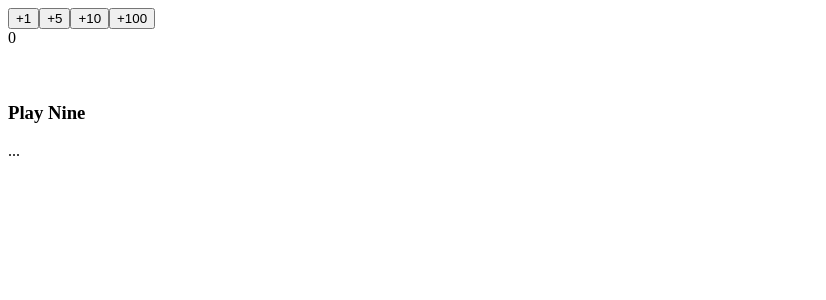
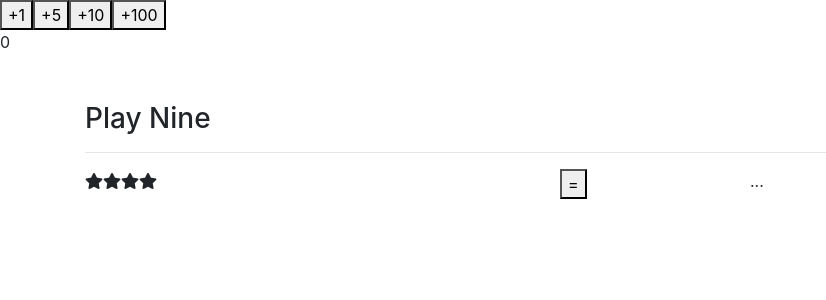
Before and after one commit to bhavik4748/react-webpack-starter, a React app: page / in a window 1280 px wide. Shown: the top 300 px of the page, without its empty margins (0-826 px from the left). Built offline with nearby package versions, Linux system fonts and the light colour scheme.

Commit message:
added boostrap and font-awesome cdn path

```diff
--- a/src/components/App2.js
+++ b/src/components/App2.js
@@ -3,23 +3,26 @@
 
 const Stars = function (props) {
     return (
-        <div>
-            ...
+        <div className="col-5">
+            <i className="fa fa-star"></i>
+            <i className="fa fa-star"></i>
+            <i className="fa fa-star"></i>
+            <i className="fa fa-star"></i>
         </div>
     );
 }
 
 const Button = function (props) {
     return (
-        <div>
-            ...
+        <div className="col-2">
+            <button>=</button>
         </div>
     );
 }
 
 const Answer = function (props) {
     return (
-        <div>
+        <div className="col-5">
             ...
         </div>
     );
@@ -28,8 +31,14 @@
 class Game extends Component {
     render() {
         return (
-            <div>
+            <div className="container">
                 <h3>Play Nine</h3>
+                <hr />
+                <div className="row">
+                    <Stars />
+                    <Button />
+                    <Answer />
+                </div>
             </div>
         )
     }
@@ -40,7 +49,7 @@
         return (
             <div>
                 <Game />
-                <Stars />
+
             </div>
         );
     }
--- a/src/index.html
+++ b/src/index.html
@@ -5,6 +5,12 @@
   <meta charset="UTF-8">
   <meta name="viewport" content="width=device-width, initial-scale=1.0">
   <meta http-equiv="X-UA-Compatible" content="ie=edge">
+
+  <link rel="stylesheet" href="https://maxcdn.bootstrapcdn.com/bootstrap/4.0.0/css/bootstrap.min.css" integrity="sha384-Gn5384xqQ1aoWXA+058RXPxPg6fy4IWvTNh0E263XmFcJlSAwiGgFAW/dAiS6JXm"
+    crossorigin="anonymous">
+
+  <link rel="stylesheet" href="https://use.fontawesome.com/releases/v5.0.13/css/all.css" integrity="sha384-DNOHZ68U8hZfKXOrtjWvjxusGo9WQnrNx2sqG0tfsghAvtVlRW3tvkXWZh58N9jp"
+    crossorigin="anonymous">
   <title>My React App</title>
 </head>
 
```
